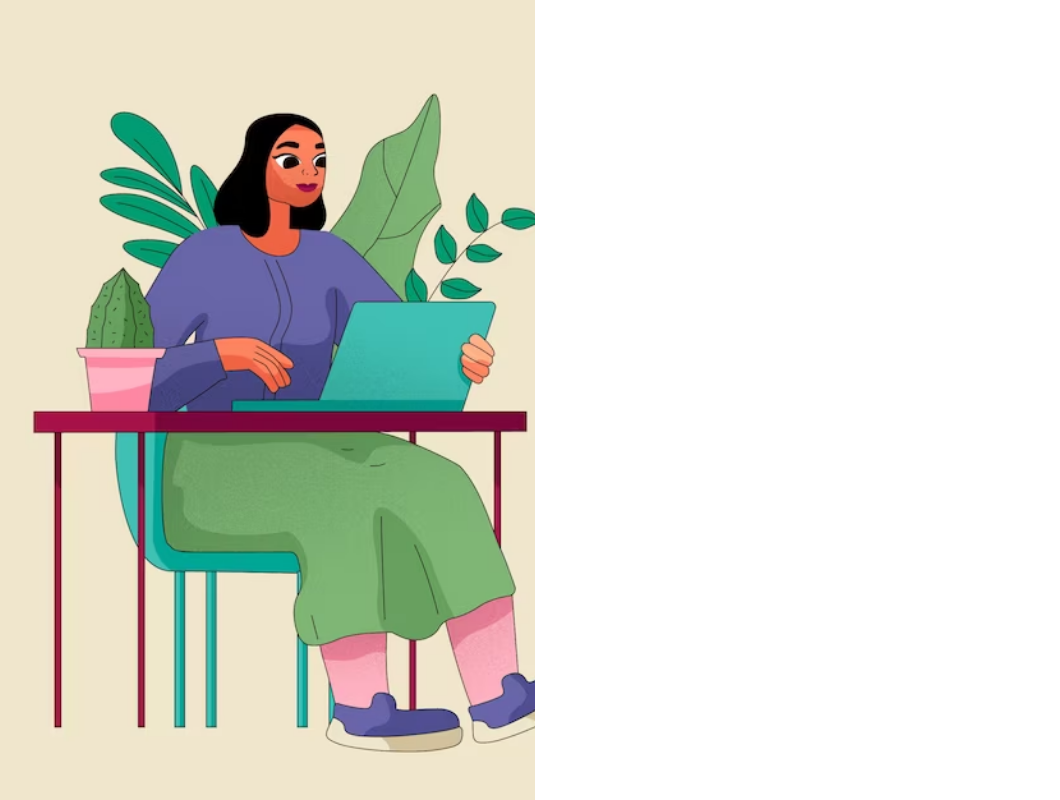
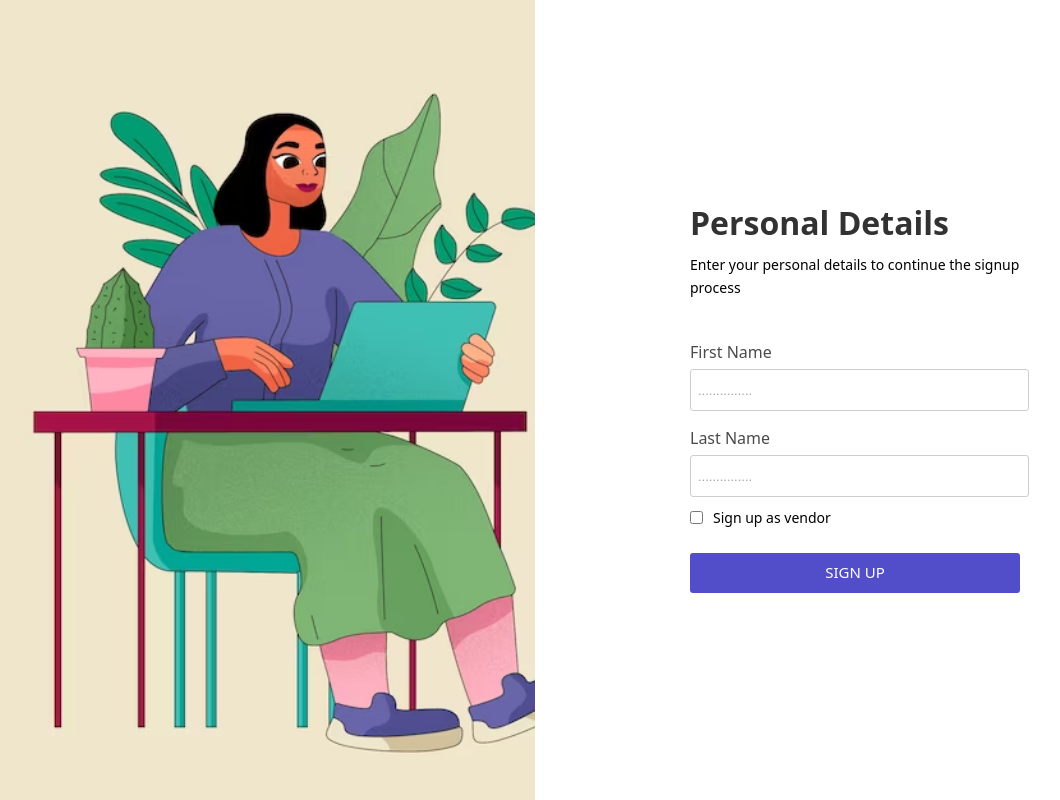
Before and after one commit to hslcreators/prompt-fe, a React (Vite) app: page /personaldetails in a window 1280 px wide. Shown: the whole page, without its empty margins (105-1165 px from the left). Built offline with nearby package versions, Linux system fonts and the light colour scheme.

Commit message:
create first name and last name form during signup

```diff
--- a/src/pages/personalDetails.jsx
+++ b/src/pages/personalDetails.jsx
@@ -1,9 +1,11 @@
 import SideImage from "@/sections/AuthPages/SideImage"
+import PersonalDetailsContent from "@sections/AuthPages/PersonalDetailsPage/PersonalDetailsPage"
 
 const PersonalDetailsPage = () => {
     return (
         <div className="auth-container">
             <SideImage />
+            <PersonalDetailsContent />
         </div>
     )
 }
--- a/src/sections/AuthPages/CreatePassword/CreatePasswordContent.css
+++ b/src/sections/AuthPages/CreatePassword/CreatePasswordContent.css
@@ -1,4 +1,5 @@
-.create-password-content{
+.create-password-content,
+.personal-details-content{
     width: 50vw;
     height: 100vh;
     display: flex;
@@ -8,7 +9,8 @@
 }
 
 
-.create-password-content .heading p{
+.create-password-content .heading p,
+.personal-details-content .heading p{
     margin-top: 15px;
     font-size: 14px;
     line-height: 23px;
@@ -19,7 +21,8 @@
 }
 
 .signup-content .heading,
-.create-password-content .heading{
+.create-password-content .heading,
+.personal-details-content .heading{
     width: 90%;
     max-width: 330px;
      line-height: 30px;
--- /dev/null
+++ b/src/sections/AuthPages/PersonalDetailsPage/PersonalDetailsPage.jsx
@@ -0,0 +1,33 @@
+import './personalDetails.css'
+
+const PersonalDetailsContent = () => {
+    return (
+        <div className="personal-details-content">
+             <div className="heading">
+                <h1>Personal Details</h1>
+                <p>Enter your personal details to continue the signup process</p>
+            </div>
+            <form className="form-content">
+                <div className="input-label">
+                    <span>First Name</span>
+                    <input type="password" name="" id="" placeholder='...............'/>
+                </div>
+                <div className="input-label">
+                    <span>Last Name</span>
+                    <input type="password" name="" id="" placeholder='...............'/>
+                </div>
+                <div className="form-bottom">
+                    <div className="remember-check">
+                        <input type="checkbox" name="" id="" />
+                        Sign up as vendor
+                    </div>
+                </div>
+                <button className="submit-btn">
+                   SIGN UP
+                </button>
+            </form>
+        </div>
+    )
+}
+
+export default PersonalDetailsContent
--- a/src/sections/AuthPages/SignUp/SignupContent.jsx
+++ b/src/sections/AuthPages/SignUp/SignupContent.jsx
@@ -57,7 +57,7 @@ const SignUpContent = () => {
 					onClick={() => navigate("/login")}
 					className="submit-btn"
 				>
-					SIGN UP
+					NEXT
 				</button>
 			</form>
 			{/* <div className="bottom-text">
```
Also changed, not shown: src/sections/AuthPages/PersonalDetailsPage/personalDetails.css (added).
